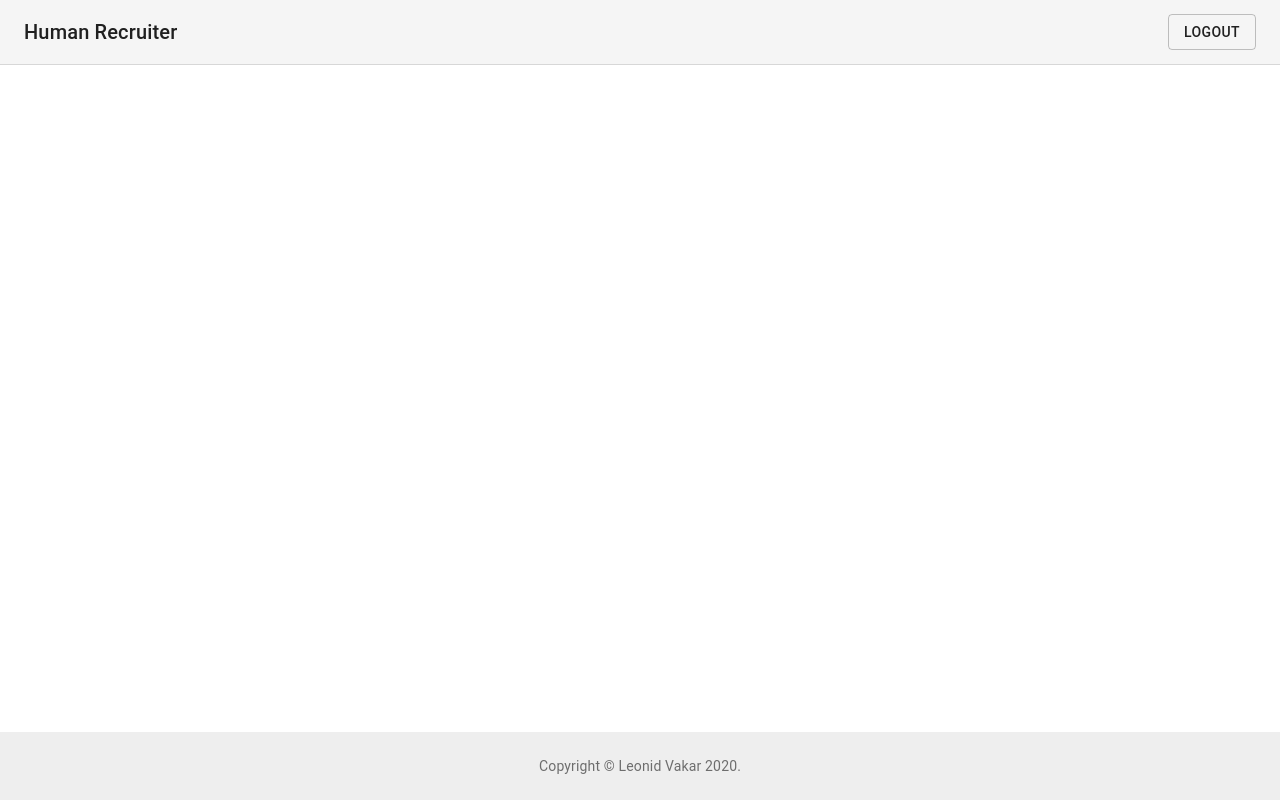
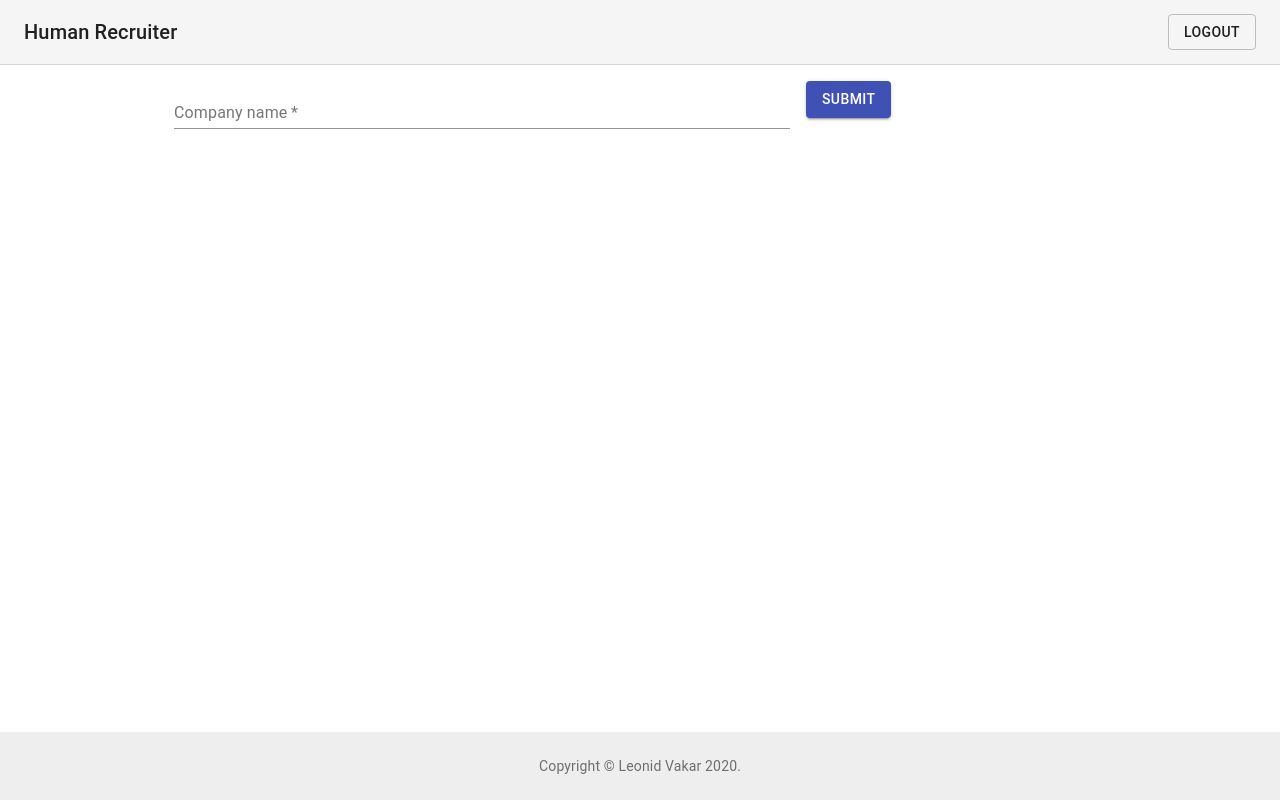
Before and after one commit to Vakar/jagent, a React (Create React App) app in the folder client/: page /addCompany in a window 1280 px wide. Built offline with nearby package versions, Linux system fonts and the light colour scheme.

Commit message:
feat(app): now we can add new company

```diff
--- a/client/src/App.js
+++ b/client/src/App.js
@@ -1,6 +1,7 @@
 import React, { Component } from "react";
 
 import API from "./util/api";
+import AddCard from "./components/elements/AddCard";
 import CompanyCard from "./components/elements/CompanyCard";
 import Grid from "@material-ui/core/Grid";
 import GridContainer from "./components/elements/GridContainer";
@@ -43,6 +44,9 @@ class App extends Component {
             <CompanyCard deleteCompany={this.deleteCompany} company={company} />
           </Grid>
         ))}
+        <Grid item>
+          <AddCard />
+        </Grid>
       </GridContainer>
     );
   }
--- /dev/null
+++ b/client/src/components/elements/AddCard.js
@@ -0,0 +1,36 @@
+import AddBoxIcon from "@material-ui/icons/AddBox";
+import Button from "@material-ui/core/Button";
+import Card from "@material-ui/core/Card";
+import CardActionArea from "@material-ui/core/CardActionArea";
+import CardActions from "@material-ui/core/CardActions";
+import CardContent from "@material-ui/core/CardContent";
+import Link from "@material-ui/core/Link";
+import React from "react";
+import Typography from "@material-ui/core/Typography";
+import { makeStyles } from "@material-ui/core/styles";
+
+const useStyles = makeStyles({
+  root: {
+    minWidth: 275,
+  },
+});
+
+export default function AddCard() {
+  const classes = useStyles();
+  return (
+    <Card className={classes.root} variant="outlined">
+      <CardActionArea>
+        <Link href="/addCompany" color="textPrimary" underline="none">
+          <CardContent align="center">
+            <Typography variant="h5" component="h2">
+              Add new company
+            </Typography>
+          </CardContent>
+        </Link>
+      </CardActionArea>
+      <CardActions>
+        <Button startIcon={<AddBoxIcon />}>Add</Button>
+      </CardActions>
+    </Card>
+  );
+}
--- a/client/src/index.js
+++ b/client/src/index.js
@@ -2,6 +2,7 @@ import "./index.css";
 
 import { Route, BrowserRouter as Router, Switch } from "react-router-dom";
 
+import AddCompany from "./pages/AddCompany";
 import Companies from "./App";
 import Container from "./components/commons/Container";
 import Footer from "./components/commons/Footer";
@@ -15,6 +16,7 @@ const routing = (
       <Header />
       <Switch>
         <Route exact path="/" component={Companies} />
+        <Route exact path="/addCompany" component={AddCompany} />
       </Switch>
       <Footer />
     </Container>
--- /dev/null
+++ b/client/src/pages/AddCompany.js
@@ -0,0 +1,68 @@
+import React, { Component } from "react";
+
+import API from "../util/api";
+import Button from "@material-ui/core/Button";
+import Grid from "@material-ui/core/Grid";
+import GridContainer from "../components/elements/GridContainer";
+import TextField from "@material-ui/core/TextField";
+
+export default class AddCompany extends Component {
+  constructor(props) {
+    super(props);
+    this.handleName = this.handleName.bind(this);
+    this.state = { name: "" };
+  }
+  handleName(event) {
+    this.setState({
+      name: event.target.value,
+    });
+  }
+  handleSubmit = () => {
+    console.log(
+      JSON.stringify({
+        userId: "5e9ef78f27e87c78e618928f",
+        name: this.state.name,
+      })
+    );
+    fetch(API.companies(), {
+      method: "POST",
+      headers: {
+        "Content-Type": "application/json",
+      },
+      body: JSON.stringify({
+        userId: "5e9ef78f27e87c78e618928f",
+        name: this.state.name,
+      }),
+    })
+      .then(this.props.history.push("/"))
+      .catch((err) => console.log(err));
+  };
+  render() {
+    return (
+      <React.Fragment>
+        <GridContainer>
+          <Grid item xs={12} sm={6}>
+            <TextField
+              required
+              id="name"
+              name="name"
+              label="Company name"
+              onInput={this.handleName}
+              value={this.state.name}
+              fullWidth
+            />
+          </Grid>
+          <Grid item xs={3}>
+            <Button
+              variant="contained"
+              color="primary"
+              onClick={() => this.handleSubmit()}
+            >
+              Submit
+            </Button>
+          </Grid>
+        </GridContainer>
+      </React.Fragment>
+    );
+  }
+}
--- a/client/src/util/api.js
+++ b/client/src/util/api.js
@@ -2,8 +2,8 @@ export default class Api {
   static #API_PREFIX = "/api/rest";
   static #COMPANIES_PREFIX = "/companies";
 
-  GET_COMPANIES() {
-    return `${this.API_PREFIX}${this.COMPANIES_PREFIX}`;
+  static companies() {
+    return `${this.#API_PREFIX}${this.#COMPANIES_PREFIX}`;
   }
 
   static deleteCompany(id) {
```
Also changed, not shown: 1 other file (tests, documents, lock files or other folders).
